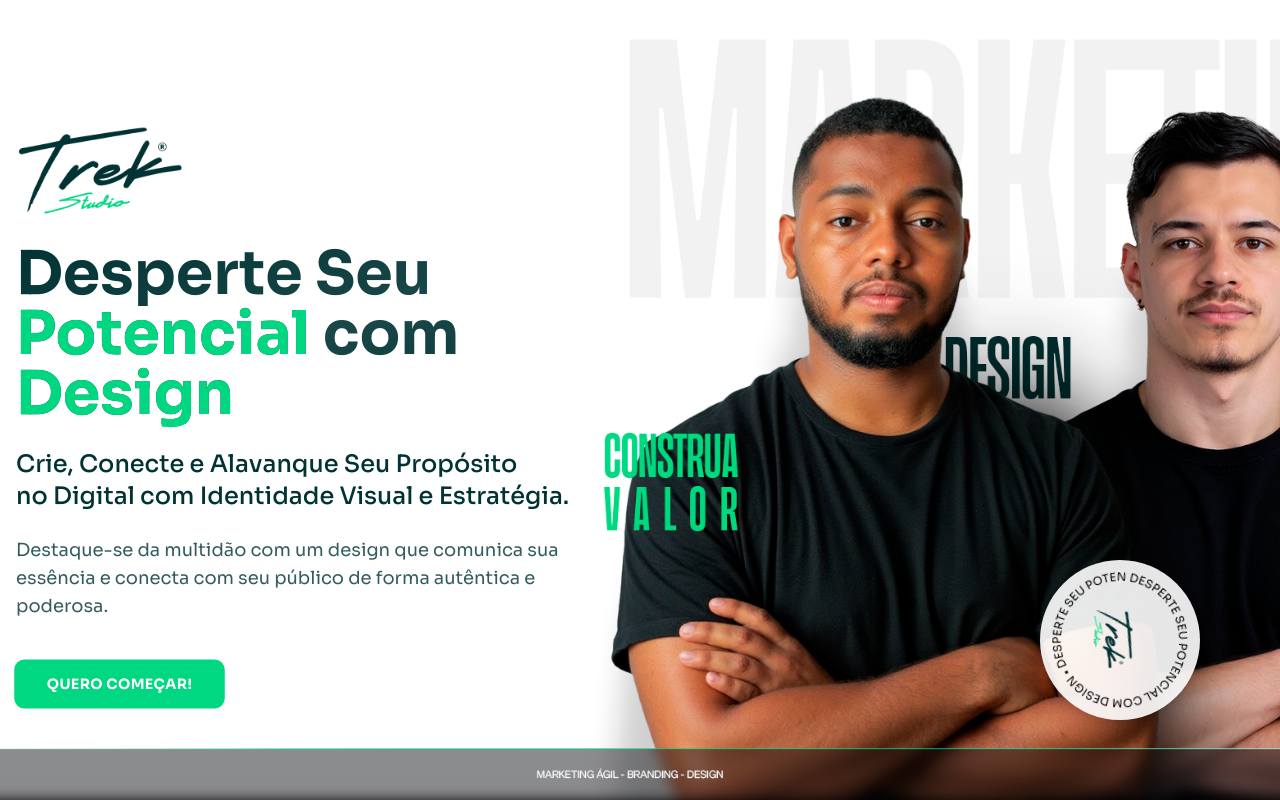
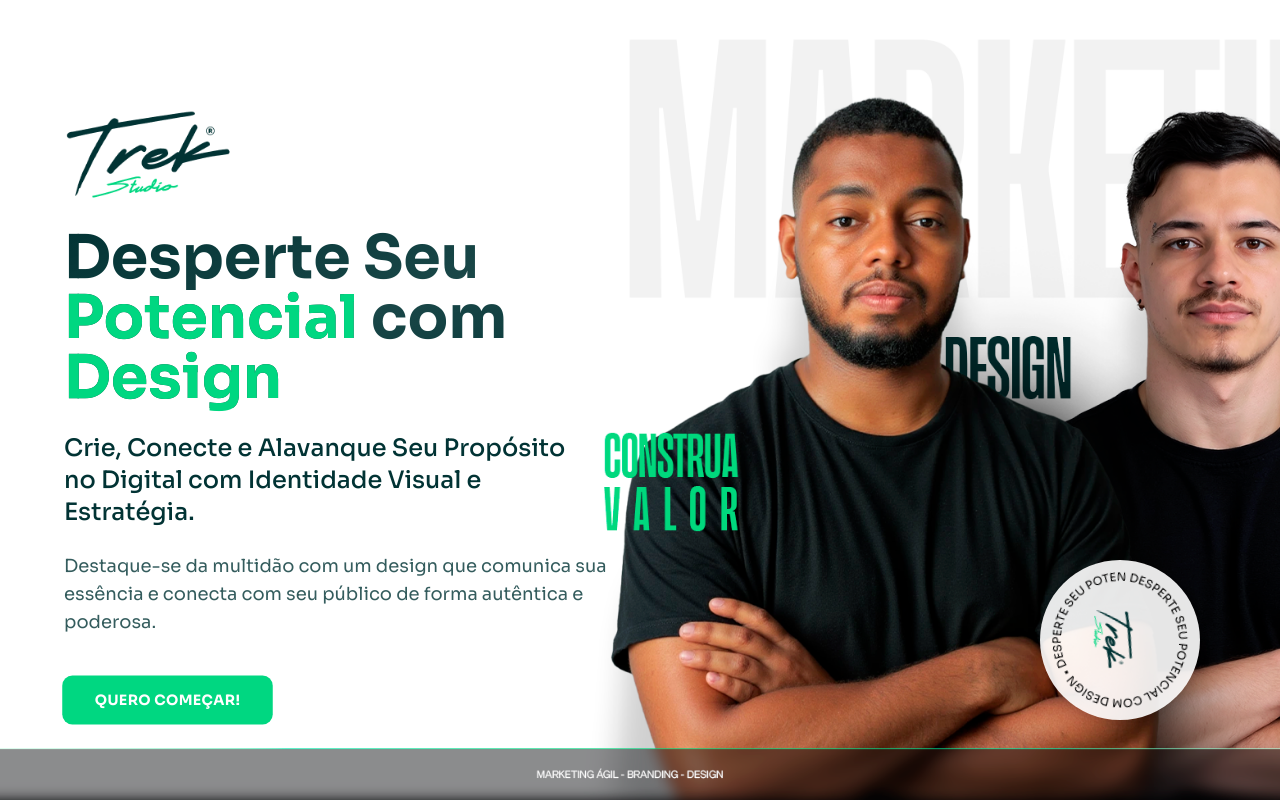
Before and after one commit to LucasMoraisHRZ/TrekStudio, a React (Vite) app: page / in a window 1280 px wide. Built offline with nearby package versions, Linux system fonts and the light colour scheme.

Commit message:
Move content to the left
Adjust the position of the content to the left.

```diff
--- a/src/components/Hero.tsx
+++ b/src/components/Hero.tsx
@@ -38,7 +38,7 @@ const Hero = () => {
 
       <div className="container mx-auto px-4">
         <div className="grid grid-cols-1 md:grid-cols-2 gap-12 items-center">
-          <div className="space-y-6 z-10 ml-18">
+          <div className="space-y-6 z-10 ml-12">
             <div className="mb-6">
               <img
                 src="/lovable-uploads/3cc53571-391a-4e6c-95ab-821c8699aad6.png"
```
